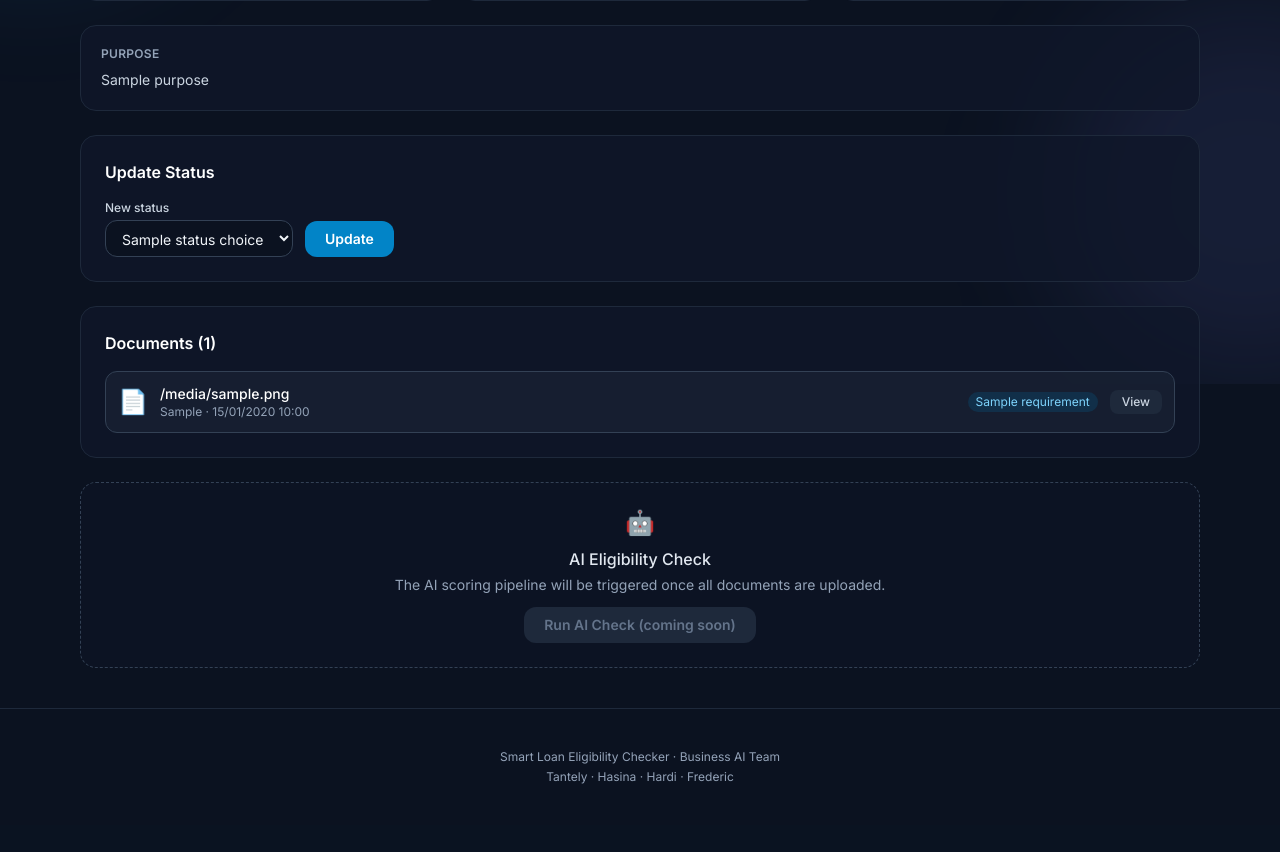
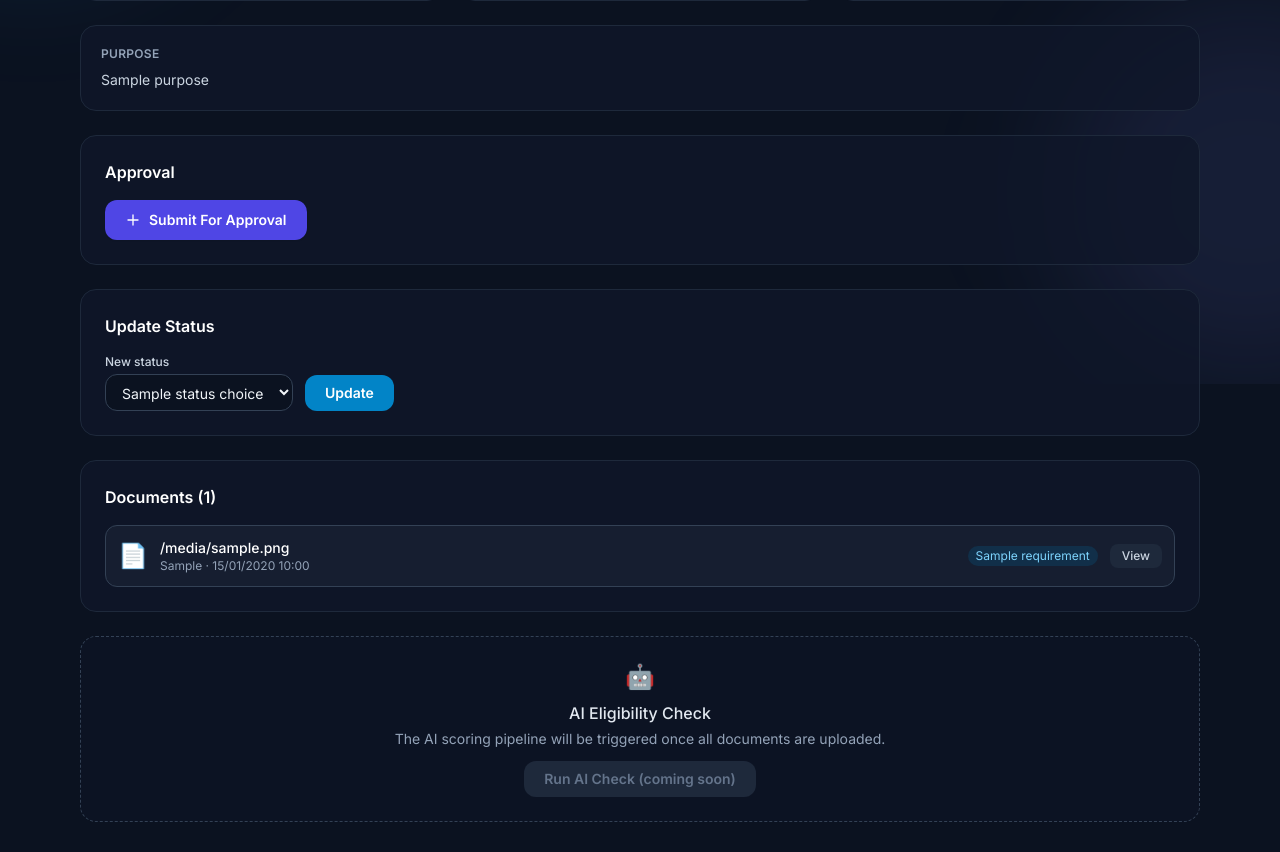
Before and after one commit to Business-AI-Team/BusinessAITeam, a Django app: template templates/loanwise/backoffice/loan_request_detail.html in a window 1280 px wide. Shown: the part 416-1268 px from the top of the page. Before the commit the page ends 1200 px from the top, so only its background shows below. Run offline with Django 4.2, Linux system fonts and the light colour scheme; the template is opened without the code that fills it: most values are stand-ins (such as "Sample title", 1, 10 or a date in 2020); some libraries are stand-ins or nearby versions.

Commit message:
add submit for approval

```diff
--- a/templates/loanwise/backoffice/loan_request_detail.html
+++ b/templates/loanwise/backoffice/loan_request_detail.html
@@ -68,6 +68,115 @@
   </div>
   {% endif %}
 
+  {# Submit For Approval / Waiting for validation #}
+  <div x-data="{ approvalModal: false }" class="rounded-2xl border border-slate-200 bg-white/80 p-6 dark:border-slate-800 dark:bg-slate-900/80">
+    <h2 class="mb-4 font-semibold text-slate-900 dark:text-white">{% trans "Approval" %}</h2>
+
+    {% if approval_pending %}
+    {# State: already submitted — show badge + approver name #}
+    <div class="flex flex-wrap items-center gap-4">
+      <span class="inline-flex items-center gap-2 rounded-full bg-amber-100 px-4 py-2 text-sm font-semibold text-amber-700 dark:bg-amber-900/30 dark:text-amber-300">
+        {% trans "Waiting for approval" %}
+      </span>
+      {% if approval_approver %}
+      <span class="flex items-center gap-1.5 text-sm">
+        <svg class="h-4 w-4 text-slate-400" xmlns="http://www.w3.org/2000/svg" fill="none" viewBox="0 0 24 24" stroke-width="2" stroke="currentColor">
+          <path stroke-linecap="round" stroke-linejoin="round" d="M15.75 6a3.75 3.75 0 11-7.5 0 3.75 3.75 0 017.5 0zM4.501 20.118a7.5 7.5 0 0114.998 0A17.933 17.933 0 0112 21.75c-2.676 0-5.216-.584-7.499-1.632z" />
+        </svg>
+        <span class="text-slate-500 dark:text-slate-400">{% trans "Approver" %} :</span>
+        <span class="font-semibold text-slate-800 dark:text-white">{{ approval_approver }}</span>
+      </span>
+      {% endif %}
+    </div>
+    {% else %}
+    {# State: not yet submitted — show button #}
+    <button
+      type="button"
+      @click="approvalModal = true"
+      class="inline-flex items-center gap-2 rounded-xl bg-indigo-600 px-5 py-2.5 text-sm font-semibold text-white shadow-sm hover:bg-indigo-500 focus:outline-none focus:ring-2 focus:ring-indigo-500 focus:ring-offset-2 dark:focus:ring-offset-slate-900">
+      <svg class="h-4 w-4" xmlns="http://www.w3.org/2000/svg" fill="none" viewBox="0 0 24 24" stroke-width="2" stroke="currentColor">
+        <path stroke-linecap="round" stroke-linejoin="round" d="M12 4.5v15m7.5-7.5h-15" />
+      </svg>
+      {% trans "Submit For Approval" %}
+    </button>
+
+    {# Modal #}
+    <div
+      x-show="approvalModal"
+      x-transition:enter="transition ease-out duration-200"
+      x-transition:enter-start="opacity-0"
+      x-transition:enter-end="opacity-100"
+      x-transition:leave="transition ease-in duration-150"
+      x-transition:leave-start="opacity-100"
+      x-transition:leave-end="opacity-0"
+      class="fixed inset-0 z-50 flex items-center justify-center bg-black/50 backdrop-blur-sm"
+      style="display:none;">
+
+      <div
+        x-show="approvalModal"
+        x-transition:enter="transition ease-out duration-200"
+        x-transition:enter-start="opacity-0 scale-95"
+        x-transition:enter-end="opacity-100 scale-100"
+        x-transition:leave="transition ease-in duration-150"
+        x-transition:leave-start="opacity-100 scale-100"
+        x-transition:leave-end="opacity-0 scale-95"
+        @click.outside="approvalModal = false"
+        class="relative w-full max-w-md rounded-2xl border border-slate-200 bg-white p-6 shadow-2xl dark:border-slate-700 dark:bg-slate-900">
+
+        {# Modal header #}
+        <div class="flex items-center justify-between mb-5">
+          <h3 class="text-base font-semibold text-slate-900 dark:text-white">{% trans "Select an approver" %}</h3>
+          <button type="button" @click="approvalModal = false" class="rounded-lg p-1 text-slate-400 hover:text-slate-600 dark:hover:text-slate-200">
+            <svg class="h-5 w-5" xmlns="http://www.w3.org/2000/svg" fill="none" viewBox="0 0 24 24" stroke-width="2" stroke="currentColor">
+              <path stroke-linecap="round" stroke-linejoin="round" d="M6 18L18 6M6 6l12 12" />
+            </svg>
+          </button>
+        </div>
+
+        {# Approver list + submit form #}
+        <form method="post">
+          {% csrf_token %}
+          <input type="hidden" name="action" value="submit_for_approval">
+
+          <p class="mb-3 text-xs text-slate-500 dark:text-slate-400">{% trans "Choose a back-office agent to validate this request." %}</p>
+
+          <div class="max-h-56 overflow-y-auto space-y-2 pr-1">
+            {% for agent in backoffice_users %}
+            <label class="flex cursor-pointer items-center gap-3 rounded-xl border border-slate-100 bg-slate-50 px-3 py-2.5 hover:border-indigo-300 hover:bg-indigo-50 dark:border-slate-700 dark:bg-slate-800/50 dark:hover:border-indigo-600 dark:hover:bg-indigo-900/20">
+              <input
+                type="radio"
+                name="approver_id"
+                value="{{ agent.pk }}"
+                required
+                class="h-4 w-4 border-slate-300 text-indigo-600 focus:ring-indigo-500">
+              <div class="min-w-0">
+                <p class="truncate text-sm font-medium text-slate-800 dark:text-white">
+                  {{ agent.first_name }} {{ agent.last_name }}
+                </p>
+                <p class="truncate text-xs text-slate-500 dark:text-slate-400">{{ agent.email }}</p>
+              </div>
+            </label>
+            {% empty %}
+            <p class="text-sm text-slate-400 dark:text-slate-500">{% trans "No back-office agents found." %}</p>
+            {% endfor %}
+          </div>
+
+          <div class="mt-5 flex justify-end gap-3">
+            <button type="button" @click="approvalModal = false"
+              class="rounded-xl border border-slate-200 bg-white px-4 py-2 text-sm font-medium text-slate-700 hover:bg-slate-50 dark:border-slate-700 dark:bg-slate-800 dark:text-slate-300 dark:hover:bg-slate-700">
+              {% trans "Cancel" %}
+            </button>
+            <button type="submit"
+              class="rounded-xl bg-indigo-600 px-5 py-2 text-sm font-semibold text-white hover:bg-indigo-500">
+              {% trans "Submit" %}
+            </button>
+          </div>
+        </form>
+      </div>
+    </div>
+    {% endif %}
+  </div>
+
   {# Update status #}
   <div class="rounded-2xl border border-slate-200 bg-white/80 p-6 dark:border-slate-800 dark:bg-slate-900/80">
     <h2 class="mb-4 font-semibold text-slate-900 dark:text-white">{% trans "Update Status" %}</h2>
```
Also changed, not shown: core/web_views.py (+19 -0 lines).
